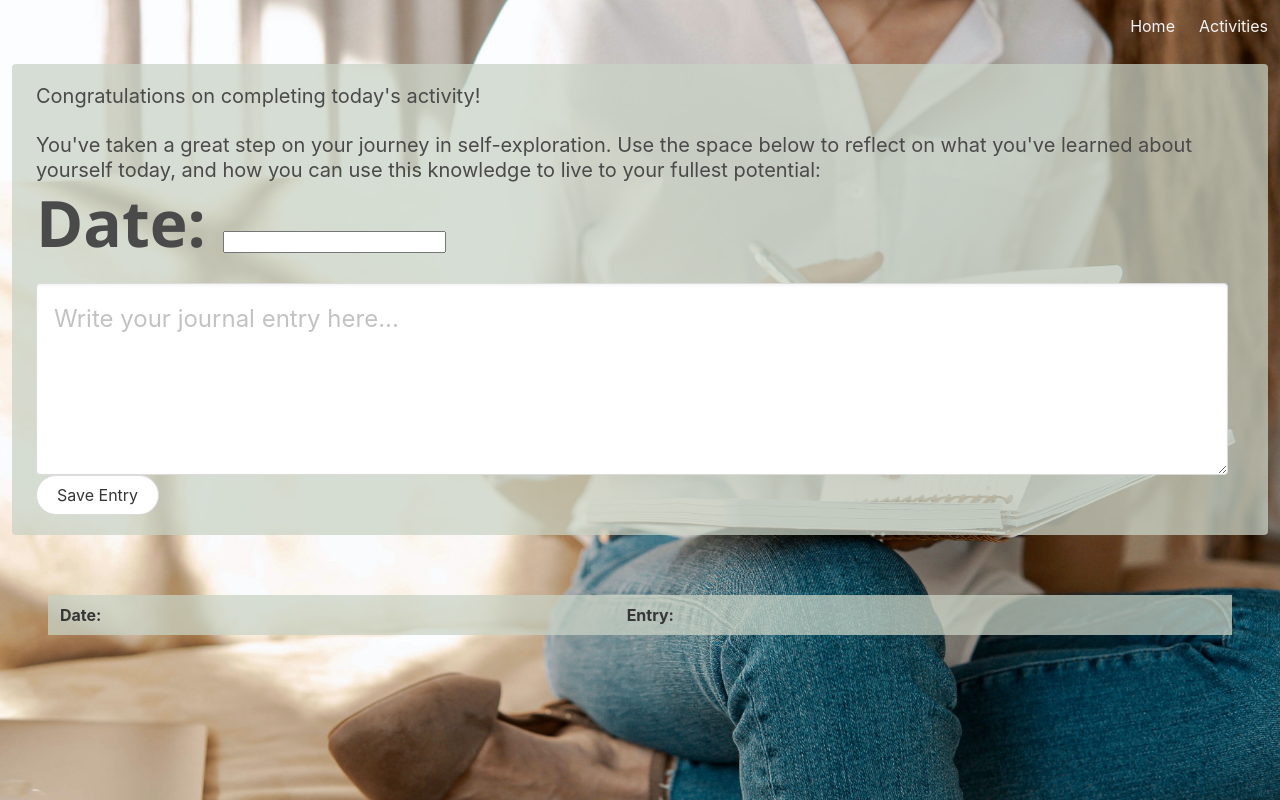
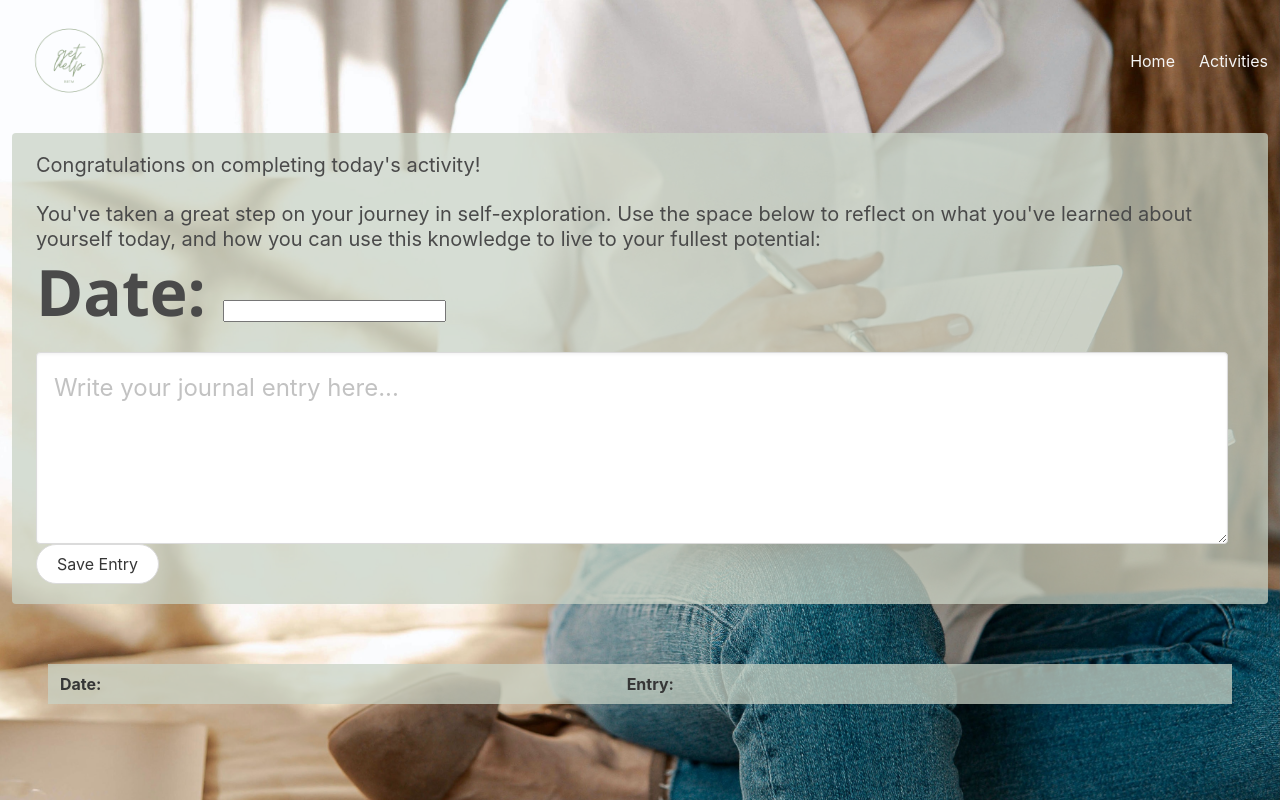
Before and after one commit to kelseybrianne/interactive-frontend-application, a plain HTML site: page journal.html in a window 1280 px wide. Drawn offline with nearby package versions, Linux system fonts and the light colour scheme.

Commit message:
add logo to all pages

```diff
--- a/assets/css/style.css
+++ b/assets/css/style.css
@@ -1,6 +1,10 @@
 /* Shared between pages */
 .navbar {
     background-color: transparent;
+}
+
+.navbar-item img {
+    max-height: 105px;
 }
 
 .bulma-overlay-mixin {
--- a/journal.html
+++ b/journal.html
@@ -13,13 +13,13 @@
     <script src="https://code.jquery.com/ui/1.13.0/jquery-ui.js"></script>
 </head>
 <body id="journal-background">
-  <nav class="navbar is-transparent is-flex " role="navigation" aria-label="main navigation">
+  <nav class="navbar is-transparent" role="navigation" aria-label="main navigation">
     <div class="navbar-brand">
-      <!-- <a class="navbar-item" href="https://bulma.io">
-        <img src="https://bulma.io/images/bulma-logo.png" width="112" height="28">
-      </a> -->
+      <a class="navbar-item" href="./assets/images/get-help.png">
+        <img src="./assets/images/get-help.png" width="112" height="112">
+      </a>
 
-      <a role="button" class="navbar-burger" aria-label="menu" aria-expanded="false" data-target="navbar">
+      <a role="button" class="navbar-burger " aria-label="menu" aria-expanded="false" data-target="navbar">
         <span aria-hidden="true"></span>
         <span aria-hidden="true"></span>
         <span aria-hidden="true"></span>
```
Also changed, not shown: activities.html (+5 -5 lines), index.html (+10 -6 lines), assets/images/get-help.png (added), assets/images/logo.png (added).
